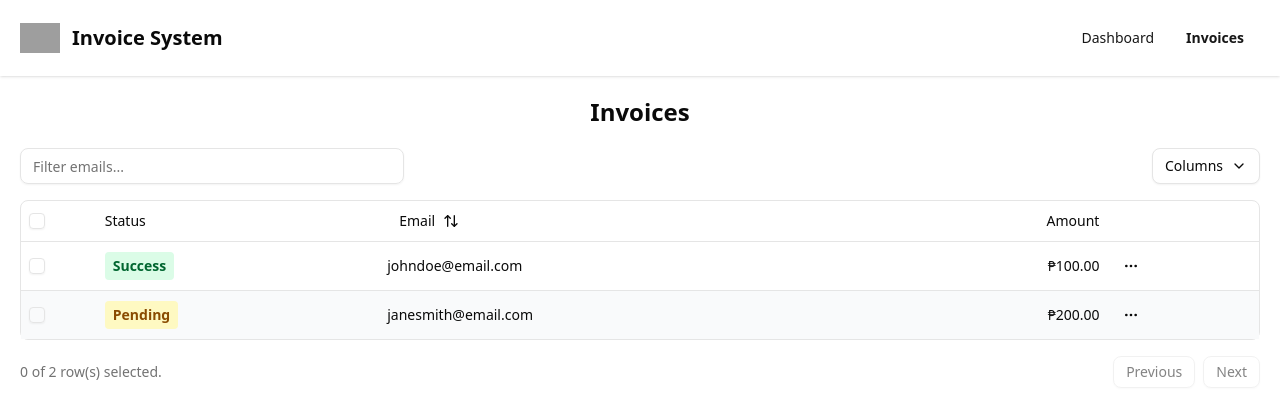
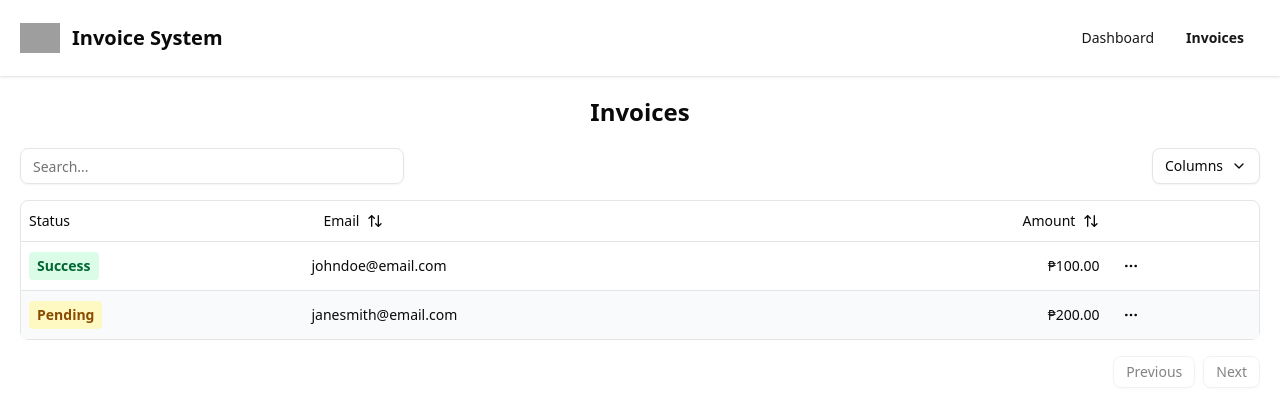
Before and after one commit to Briuwu/R12-invoice, a React (Vite) app: page /dashboard/invoices in a window 1280 px wide. Shown: the top 418 px of the page. Built offline with nearby package versions, Linux system fonts and the light colour scheme; grey boxes are pictures that could not be loaded.

Commit message:
feat: enhance button component and integrate payment type; update recent invoice display with new button and status styles

```diff
--- /dev/null
+++ b/src/lib/types.ts
@@ -0,0 +1,6 @@
+export type Payment = {
+  id: string;
+  amount: number;
+  status: string;
+  email: string;
+};
--- a/src/pages/dashboard/recent-invoice.tsx
+++ b/src/pages/dashboard/recent-invoice.tsx
@@ -1,3 +1,4 @@
+import { Button } from "@/components/ui/button";
 import {
   Card,
   CardContent,
@@ -5,13 +6,20 @@ import {
   CardHeader,
   CardTitle,
 } from "@/components/ui/card";
+import { cn } from "@/lib/utils";
+import { Link } from "react-router";
 
 export default function RecentInvoice() {
   return (
     <Card className="max-h-[400px] overflow-hidden">
-      <CardHeader>
-        <CardTitle>Recent Invoice</CardTitle>
-        <CardDescription>Showing 10 of 100 recent invoices</CardDescription>
+      <CardHeader className="flex items-center justify-between">
+        <div>
+          <CardTitle>Recent Invoice</CardTitle>
+          <CardDescription>Showing 10 recent invoices</CardDescription>
+        </div>
+        <Button asChild variant="link" size="sm" className="text-sm opacity-50">
+          <Link to="/dashboard/invoices">View All</Link>
+        </Button>
       </CardHeader>
       <CardContent className="overflow-auto">
         <ul className="divide-y divide-gray-200">
@@ -28,14 +36,23 @@ export default function RecentInvoice() {
 }
 
 function Invoice() {
+  const statusStyles = {
+    success: "bg-green-100 text-green-800",
+    pending: "bg-yellow-100 text-yellow-800",
+    failed: "bg-red-100 text-red-800",
+  };
   return (
     <li className="flex items-center justify-between py-5">
       <p className="font-bold uppercase">#1</p>
       <p className="text-xs text-red-500">Due: Jan 1, 2025</p>
       <p className="text-xs opacity-75">johndoe@email.com</p>
       <p className="text-sm font-bold text-green-500">$45</p>
-      <p className="flex items-center gap-2 rounded-md bg-yellow-100 p-2 text-xs font-bold text-yellow-500">
-        <span className="block aspect-square w-1.5 rounded-full bg-yellow-500"></span>
+      <p
+        className={cn(
+          "flex items-center gap-2 rounded-md p-2 text-xs font-bold capitalize",
+          statusStyles["pending"],
+        )}
+      >
         Pending
       </p>
     </li>
--- a/src/pages/invoices/columns.tsx
+++ b/src/pages/invoices/columns.tsx
@@ -1,7 +1,6 @@
 "use client";
 
 import { Button } from "@/components/ui/button";
-import { Checkbox } from "@/components/ui/checkbox";
 import {
   DropdownMenu,
   DropdownMenuContent,
@@ -10,42 +9,14 @@ import {
   DropdownMenuSeparator,
   DropdownMenuTrigger,
 } from "@/components/ui/dropdown-menu";
-import { cn } from "@/lib/utils";
-import { ColumnDef } from "@tanstack/react-table";
 import { ArrowUpDown, MoreHorizontal } from "lucide-react";
 
-// This type is used to define the shape of our data.
-// You can use a Zod schema here if you want.
-export type Payment = {
-  id: string;
-  amount: number;
-  status: string;
-  email: string;
-};
+import { Payment } from "@/lib/types";
+import { cn } from "@/lib/utils";
+
+import { ColumnDef } from "@tanstack/react-table";
 
 export const columns: ColumnDef<Payment>[] = [
-  {
-    id: "select",
-    header: ({ table }) => (
-      <Checkbox
-        checked={
-          table.getIsAllPageRowsSelected() ||
-          (table.getIsSomePageRowsSelected() && "indeterminate")
-        }
-        onCheckedChange={(value) => table.toggleAllPageRowsSelected(!!value)}
-        aria-label="Select all"
-      />
-    ),
-    cell: ({ row }) => (
-      <Checkbox
-        checked={row.getIsSelected()}
-        onCheckedChange={(value) => row.toggleSelected(!!value)}
-        aria-label="Select row"
-      />
-    ),
-    enableSorting: false,
-    enableHiding: false,
-  },
   {
     accessorKey: "status",
     header: "Status",
@@ -85,7 +56,18 @@ export const columns: ColumnDef<Payment>[] = [
   },
   {
     accessorKey: "amount",
-    header: () => <div className="text-right">Amount</div>,
+    header: ({ column }) => (
+      <Button
+        className="ml-auto block p-0"
+        variant="ghost"
+        onClick={() => column.toggleSorting(column.getIsSorted() === "asc")}
+      >
+        <span className="flex items-center gap-2">
+          Amount
+          <ArrowUpDown />
+        </span>
+      </Button>
+    ),
     cell: ({ row }) => {
       const amount = parseFloat(row.getValue("amount"));
 
--- a/src/pages/invoices/data-table.tsx
+++ b/src/pages/invoices/data-table.tsx
@@ -2,13 +2,11 @@
 
 import {
   ColumnDef,
-  ColumnFiltersState,
   flexRender,
   getCoreRowModel,
-  getFilteredRowModel,
   getPaginationRowModel,
   getSortedRowModel,
-  SortingState,
+  getFilteredRowModel, // Reintroduced
   useReactTable,
   VisibilityState,
 } from "@tanstack/react-table";
@@ -41,27 +39,24 @@ export function DataTable<TData, TValue>({
   columns,
   data,
 }: DataTableProps<TData, TValue>) {
-  const [sorting, setSorting] = useState<SortingState>([]);
-  const [columnFilters, setColumnFilters] = useState<ColumnFiltersState>([]);
   const [columnVisibility, setColumnVisibility] = useState<VisibilityState>({});
   const [rowSelection, setRowSelection] = useState({});
+  const [globalFilter, setGlobalFilter] = useState("");
 
   const table = useReactTable({
     data,
     columns,
-    onSortingChange: setSorting,
-    onColumnFiltersChange: setColumnFilters,
+    onColumnVisibilityChange: setColumnVisibility,
+    onRowSelectionChange: setRowSelection,
+    onGlobalFilterChange: setGlobalFilter,
     getCoreRowModel: getCoreRowModel(),
     getPaginationRowModel: getPaginationRowModel(),
     getSortedRowModel: getSortedRowModel(),
     getFilteredRowModel: getFilteredRowModel(),
-    onColumnVisibilityChange: setColumnVisibility,
-    onRowSelectionChange: setRowSelection,
     state: {
-      sorting,
-      columnFilters,
       columnVisibility,
       rowSelection,
+      globalFilter,
     },
   });
 
@@ -69,11 +64,9 @@ export function DataTable<TData, TValue>({
     <div className="w-full">
       <div className="flex items-center pb-4">
         <Input
-          placeholder="Filter emails..."
-          value={(table.getColumn("email")?.getFilterValue() as string) ?? ""}
-          onChange={(event) =>
-            table.getColumn("email")?.setFilterValue(event.target.value)
-          }
+          placeholder="Search..."
+          value={(table.getState().globalFilter as string) ?? ""}
+          onChange={(event) => table.setGlobalFilter(event.target.value)}
           className="max-w-sm"
         />
         <DropdownMenu>
@@ -155,10 +148,6 @@ export function DataTable<TData, TValue>({
         </Table>
       </div>
       <div className="flex items-center justify-end space-x-2 py-4">
-        <div className="text-muted-foreground flex-1 text-sm">
-          {table.getFilteredSelectedRowModel().rows.length} of{" "}
-          {table.getFilteredRowModel().rows.length} row(s) selected.
-        </div>
         <div className="space-x-2">
           <Button
             variant="outline"
--- a/src/routes.ts
+++ b/src/routes.ts
@@ -11,7 +11,7 @@ import InvoiceDetailsPage from "@/pages/invoices/invoice-details";
 export const router = createBrowserRouter([
   { path: "/", Component: AuthLayout },
   {
-    path: "/dashboard",
+    path: "dashboard",
     Component: Layout,
     children: [
       { index: true, Component: App },
```
Also changed, not shown: src/components/ui/button.tsx (+10 -10 lines).
